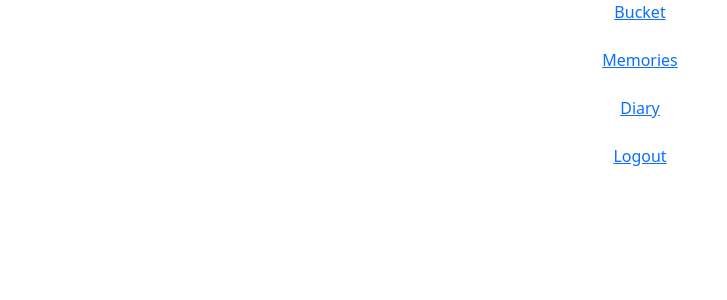
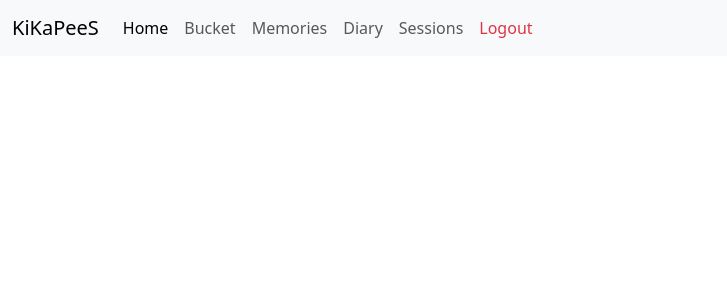
Before and after one commit to sh3ldr0id/kikapees, a Flask app: template templates/index.html in a window 1280 px wide. Shown: the top 300 px of the page, without its empty margins (0-727 px from the left). Run offline with Flask 3, Linux system fonts and the light colour scheme; the template is opened without the code that fills it, so the values that code supplies are empty.

Commit message:
added navbar to home

```diff
--- a/routes/diary.py
+++ b/routes/diary.py
@@ -25,7 +25,7 @@
     if not authorized:
         return redirect("/")
 
-    return render_template("diary/home.html", date=datetime.now().strftime('%Y-%m-%d'), other=other(authorized['user']))
+    return render_template("diary/home.html", date=datetime.now().strftime('%Y-%m-%d'), other=other(authorized))
 
 @blueprint.route('/view/<custom_date:date>/<user>')
 def view(date, user):
@@ -41,7 +41,7 @@
 
     page = db.reference(f"diary/{date}/{user}").get()
 
-    return render_template("diary/page.html", date=date.strftime('%A, %d %B %Y'), user=authorized['user'].capitalize(), page=page)
+    return render_template("diary/page.html", date=date.strftime('%A, %d %B %Y'), user=authorized.capitalize(), page=page)
 
 @blueprint.route('/write/<custom_date:date>', methods=["GET", "POST"])
 def write(date):
@@ -61,7 +61,7 @@
     if request.method == "GET":
         page = db.reference(f"diary/{date}/{user}").get()
 
-        return render_template("diary/write.html", date=date.strftime('%A, %d %B %Y'), other=other(authorized['user']).capitalize(), page=page)
+        return render_template("diary/write.html", date=date.strftime('%A, %d %B %Y'), other=other(authorized).capitalize(), page=page)
 
     elif request.method == "POST":
         content = request.form["content"]
--- a/templates/index.html
+++ b/templates/index.html
@@ -2,12 +2,38 @@
 
 {% block head %}
 <title>Welcome To KiKaPeeS</title>
+<style>
+    body {
+        display: flex;
+        justify-content: center;
+        align-items: center;
+        flex-direction: column;
+        width: 100%;
+        margin: 0px;
+        padding: 0px;
+    }
+</style>
 {% endblock %}
 
 {% block body %}
-<a class="link-opacity-100-hover" href="/bucket">Bucket</a><br>
-<a class="link-opacity-100-hover" href="/memories">Memories</a><br>
-<a class="link-opacity-100-hover" href="/diary">Diary</a><br>
+<nav class="navbar navbar-expand-lg bg-body-tertiary" style="width: 100%;">
+    <div class="container-fluid" >
+        <a class="navbar-brand" href="#">KiKaPeeS</a>
+        <button class="navbar-toggler" type="button" data-bs-toggle="collapse" data-bs-target="#navbarNavAltMarkup"
+            aria-controls="navbarNavAltMarkup" aria-expanded="false" aria-label="Toggle navigation">
+            <span class="navbar-toggler-icon"></span>
+        </button>
+        <div class="collapse navbar-collapse " id="navbarNavAltMarkup">
+            <div class="navbar-nav">
+                <a class="nav-link active" aria-current="page" href="#">Home</a>
+                <a class="nav-link" href="/bucket">Bucket</a>
+                <a class="nav-link" href="/memories">Memories</a>
+                <a class="nav-link" href="/diary">Diary</a>
+                <a class="nav-link" href="/auth/sessions">Sessions</a>
+                <a class="nav-link text-danger" href="/auth/logout">Logout</a>
+            </div>
+        </div>
+    </div>
+</nav>
 
-<a class="link-opacity-100-hover" href="/auth/logout">Logout</a>
 {% endblock %}
```
